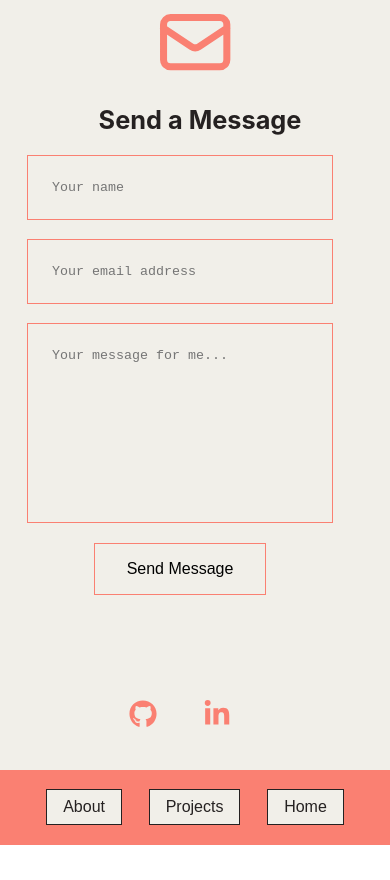
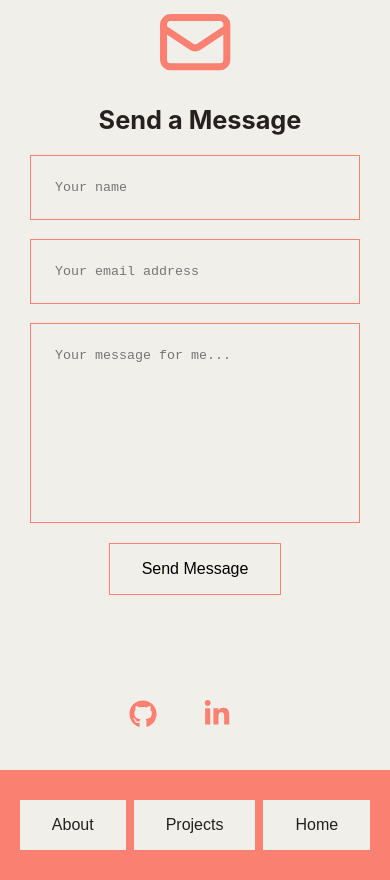
Before and after one commit to leahbanks/portfolio, a React (Create React App) app: page / in a window 390 px wide. Shown: the part 6540-7420 px from the top of the page. Before the commit the page ends 7385 px from the top, so only its background shows below. Built offline with nearby package versions, Linux system fonts and the light colour scheme.

Commit message:
final (hopefully) css tweaks

```diff
--- a/src/components/Contact/Contact.css
+++ b/src/components/Contact/Contact.css
@@ -15,7 +15,6 @@ form {
   flex-direction: column;
   gap: 1.2rem;
   padding: 20px;
-  padding-right: 50px;
   place-items: center;
 }
 
--- a/src/components/Footer/Footer.css
+++ b/src/components/Footer/Footer.css
@@ -1,9 +1,13 @@
 .footer-items {
   background-color: salmon;
   display: flex;
-  justify-content: space-evenly;
+  justify-content: center;
+  gap: 2.5rem;
   flex-direction: row;
-  padding: 5%
+  padding: 30px;
+  padding-bottom: 40px;
+  padding-left: 50px;
+  padding-right: 50px;
 }
 
 .footer-links {
@@ -43,8 +47,8 @@
 
 .btn {
   display: inline-block;
-  border: 1px solid rgb(37, 33, 33);
-  padding: 0.5rem 1rem;
+  border: salmon;
+  padding: 1rem 2rem;
   margin: 0;
   text-decoration: none;
   background: #f1efe9;
@@ -57,5 +61,68 @@
 
 .btn:hover {
   color: #f1efe9;
-  background: rgb(37, 33, 33);
+  background: salmon;
+  border: salmon;
 }
+
+@media screen and (max-width: 1024px) and (min-height: 800px) {
+
+  .btn {
+    display: inline-block;
+  border: salmon;
+  padding: 1rem 2rem;
+  margin: 0;
+  text-decoration: none;
+  background: #f1efe9;
+  color: rgb(37, 33, 33);
+  font-size: 1rem;
+  cursor: pointer;
+  text-align: center;
+  font-weight: 300;
+  }
+
+}
+
+@media screen and (max-width: 1024px){
+
+  .btn {
+    display: inline-block;
+    border: salmon;
+    padding: 1rem 2rem;
+    margin: 0;
+    text-decoration: none;
+    background: #f1efe9;
+    color: rgb(37, 33, 33);
+    font-size: 1rem;
+    cursor: pointer;
+    text-align: center;
+    font-weight: 300;
+  }
+
+  }
+
+  @media screen and (max-width: 750px) {
+
+
+    .btn {
+      display: flex;
+      border: salmon;
+      padding: 1rem 2rem;
+      margin: 0;
+      text-decoration: none;
+      background: #f1efe9;
+      color: rgb(37, 33, 33);
+      font-size: 1rem;
+      cursor: pointer;
+      text-align: center;
+      font-weight: 300;
+    }
+
+    .footer-items {
+      gap: 0.5rem;
+      padding: 30px;
+      padding-left: 10px;
+      padding-right: 10px;
+    }
+
+  }
```
